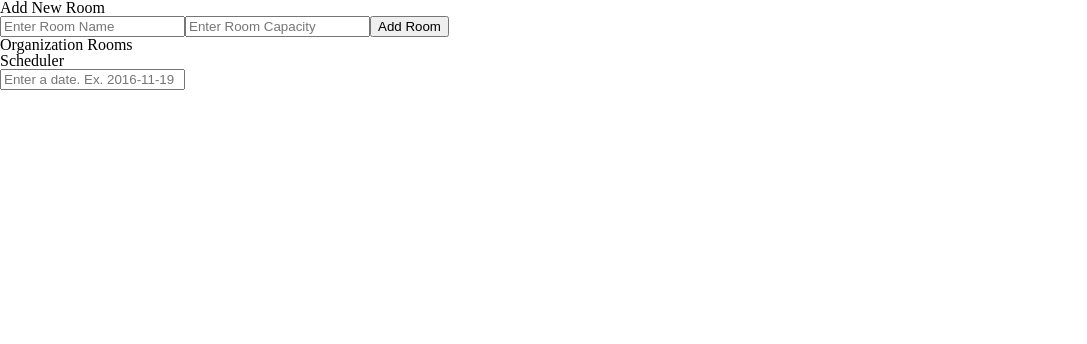
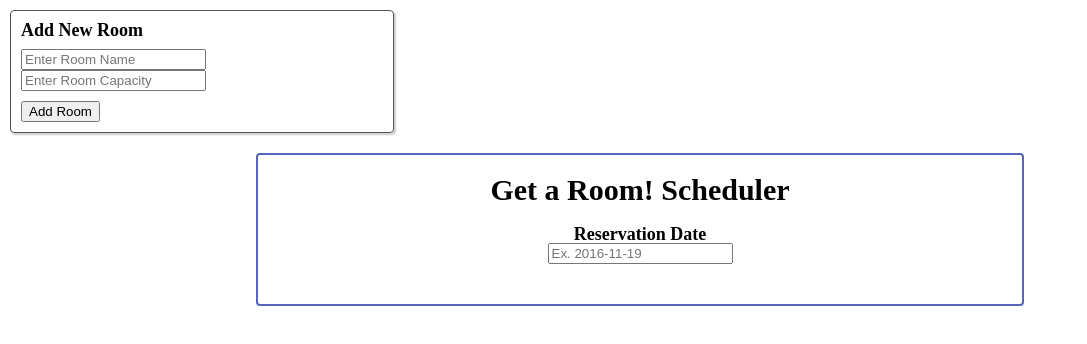
Before and after one commit to DAMinstrators/get-a-room, a React app: page / in a window 1280 px wide. Shown: the top 344 px of the page, without its empty margins (0-1087 px from the left). Built offline with nearby package versions, Linux system fonts and the light colour scheme.

Commit message:
Interface adjustments. Time slot selections

```diff
--- a/public/css/layout.css
+++ b/public/css/layout.css
@@ -7,13 +7,29 @@ html {box-sizing: border-box;}
 
 a {text-decoration: none;}
 
-ul.room-selector {display: block;}
-ul.room-selector > li {display: block; float: left; border: 1px solid #555; padding: 6px 8px; text-align: center;}
+h2 {font-size: 30px; font-weight: bold;}
+h3 {font-size: 18px; font-weight: bold;}
+
+.error {display: block; margin: 10px 0; padding: 6px 12px; color: #222; background-color: #fee; border: 1px solid #b00; border-radius: 4px;}
+
+.adder-panel {display: block; width: 30%; min-width: 300px; border: 1px solid #555; border-radius: 4px; padding: 10px; box-shadow: 2px 2px 2px #ccc; margin: 10px;}
+.entry-fields {margin: 10px 0;}
+.list-container {display: block; width: 30%; min-width: 300px; border: 1px solid #555; background: #eee; border-radius: 4px; padding: 10px; box-shadow: 2px 2px 2px #ccc; margin: 10px;}
+.selector-container {margin: 20px 0; text-align: center;}
+
+.scheduler-container {text-align: center; padding: 20px; border: 2px solid #56b; border-radius: 4px; width: 60%; margin: 20px auto;}
+
+ul.room-list {}
+ul.room-list li {margin: 5px;}
+
+ul.room-selector {display: block; width: 60%; margin: 0 auto; text-align: center;}
+ul.room-selector > li {display: inline-block; border: 1px solid #555; padding: 6px 8px; text-align: center;}
 ul.room-selector > li.selected {background-color: #3ac;}
 ul.room-selector > li > a {display: block; width: 100%; height: 100%;}
 
-ul.time-slots {display: block; width: 30%; min-width: 250px; border: 1px solid #555;}
+ul.time-slots {display: block; width: 30%; min-width: 300px; border: 1px solid #555; margin: 0 auto;}
 ul.time-slots > li {display: block; text-align: center; background-color: #ddd; border-bottom: 1px solid #333; font-size: 20px; font-weight: bold;}
 ul.time-slots > li:last-of-type {border-bottom: 0;}
 ul.time-slots > li:hover {background-color: #3ac;}
+ul.time-slots > li.selected {background-color: #59c;}
 ul.time-slots > li > a {display: block; width: 100%; height: 100%; padding: 10px;}
--- a/src/components/AddRoomPanel.jsx
+++ b/src/components/AddRoomPanel.jsx
@@ -33,13 +33,12 @@ class AddRoomPanel extends Component {
 					break;
 				}
 			}
-			// Object.keys(this.props.rooms).forEach( (room, i) => {
-			// 	if (this.state.name === )
-			// });
+
 			if (unique) {
 				this.refs.name.value = "";
 				this.refs.capacity.value = "";
 				this.props.addRoom(this.state.name, this.state.capacity);
+				this.setState({name: "", capacity: 0, errorMessage: ""})
 			} else {
 				this.setState({errorMessage: "\"" + this.state.name + "\" room already exists"});
 			}
@@ -54,11 +53,13 @@ class AddRoomPanel extends Component {
 			errorMessage = <div className="error">{ this.state.errorMessage }</div>;
 		}
 		return (
-			<div className="add-room-panel">
+			<div className="adder-panel">
 				<h3>Add New Room</h3>
 				{errorMessage}
-				<input type="text" name="name" ref="name" placeholder="Enter Room Name" onChange={this.handleRoomEntry}/>
-				<input type="text" name="capacity" ref="capacity" placeholder="Enter Room Capacity" onChange={this.handleRoomEntry}/>
+				<div className="entry-fields">
+					<input type="text" name="name" ref="name" placeholder="Enter Room Name" onChange={this.handleRoomEntry}/>
+					<input type="text" name="capacity" ref="capacity" placeholder="Enter Room Capacity" onChange={this.handleRoomEntry}/>
+				</div>
 				<button onClick={this.addRoom}>Add Room</button>
 			</div>
 		);
--- a/src/components/DateSelector.jsx
+++ b/src/components/DateSelector.jsx
@@ -15,7 +15,8 @@ class DateSelector extends Component {
 	render() {
 		return (
 			<div className="selector-container">
-				<input type="text" placeholder="Enter a date. Ex. 2016-11-19" onChange={this.handleSelectDate}/>
+				<h3>Reservation Date</h3>
+				<input type="text" placeholder="Ex. 2016-11-19" onChange={this.handleSelectDate}/>
 			</div>
 		);
 	}
--- a/src/components/RoomList.jsx
+++ b/src/components/RoomList.jsx
@@ -27,20 +27,24 @@ class RoomList extends Component {
 
 			return (
 				<li key={i}>
-					<span>{room.name}</span>,
-					<span>{capacity}</span>
+					<span>{room.name}</span>, <span>{capacity}</span>
 					{removeButton}
 				</li>
 			);
 		});
+
+		if (roomsList.length) {
 			return (
-			<div className="room-list-container">
+				<div className="list-container">
 					<h3>Organization Rooms</h3>
 					<ul className="room-list">
 						{roomsList}
 					</ul>
 				</div>
 			);
+		} else {
+			return null;
+		}
 	}
 }
 
--- a/src/components/Scheduler.jsx
+++ b/src/components/Scheduler.jsx
@@ -38,12 +38,14 @@ class Scheduler extends Component {
 			this.setState({selectedDate: selectedDate});
 		} else {
 
-			this.setState({selectedRoomIndex: -1, selectedDate: "", selectedSlots: []});
+			this.setState({selectedRoomIndex: -1, selectedDate: "", selectedSlots: {}});
 		}
 	}
 
 	handleSelectRoom(roomIndex) {
 		this.setState({selectedRoomIndex: roomIndex});
+
+		this.setState({selectedSlots: {}});
 	}
 
 	handleSelectTimeSlot(timeSlot) {
@@ -61,7 +63,7 @@ class Scheduler extends Component {
 	render() {
 		return (
 			<div className="scheduler-container">
-				<h3>Scheduler</h3>
+				<h2>Get a Room! Scheduler</h2>
 				<DateSelector selectDate={this.handleSelectDate} />
 				<RoomSelector rooms={this.props.rooms} selectedDate={this.state.selectedDate} selectedRoomIndex={this.state.selectedRoomIndex} selectRoom={this.handleSelectRoom} />
 				<TimeSlotSelector rooms={this.props.rooms} selectedDate={this.state.selectedDate} selectedRoomIndex={this.state.selectedRoomIndex} selectedTimeSlots={this.state.selectedSlots} selectTimeSlot={this.handleSelectTimeSlot} scheduler={this.props.scheduler} />
--- a/src/components/SelectRoomButton.jsx
+++ b/src/components/SelectRoomButton.jsx
@@ -8,7 +8,8 @@ class SelectRoomButton extends Component {
 		this.handleSelectRoomButton = this.handleSelectRoomButton.bind(this);
 	}
 
-	handleSelectRoomButton() {
+	handleSelectRoomButton(event) {
+		event.preventDefault();
 		this.props.selectRoom(this.props.roomIndex);
 	}
 
--- a/src/components/SelectTimeSlotButton.jsx
+++ b/src/components/SelectTimeSlotButton.jsx
@@ -8,7 +8,8 @@ class SelectTimeSlotButton extends Component {
 		this.handleSelectTimeSlotButton = this.handleSelectTimeSlotButton.bind(this);
 	}
 
-	handleSelectTimeSlotButton() {
+	handleSelectTimeSlotButton(event) {
+		event.preventDefault();
 		this.props.selectTimeSlot(this.props.timeSlot);
 	}
 
--- a/src/components/TimeSlotSelector.jsx
+++ b/src/components/TimeSlotSelector.jsx
@@ -17,7 +17,13 @@ class TimeSlotSelector extends Component {
 		let renderTimeSlotSelector = "";
 		if (this.props.selectedRoomIndex >= 0) {
 			let timeSlots = [];
-			for (let i = 0; i < 24; i++) {
+			let startSlot = 9;
+			let endSlot = 22;
+			if (this.props.extendedHours === true) {
+				startSlot = 0;
+				endSlot = 24;
+			}
+			for (let i = startSlot; i < endSlot; i++) {
 				let selected = "";
 				if (this.props.selectedTimeSlots[i] === 1) {
 					selected = "selected";
--- a/src/components/app.jsx
+++ b/src/components/app.jsx
@@ -10,7 +10,7 @@ class App extends Component {
 		this.state = {
 			rooms: [],
 			scheduler: {
-				selectedRoomIndex: 0,
+				selectedRoomIndex: "",
 				reservations: {}
 			}
 		};
```
Lines whose indentation alone changed are shown as unchanged.
